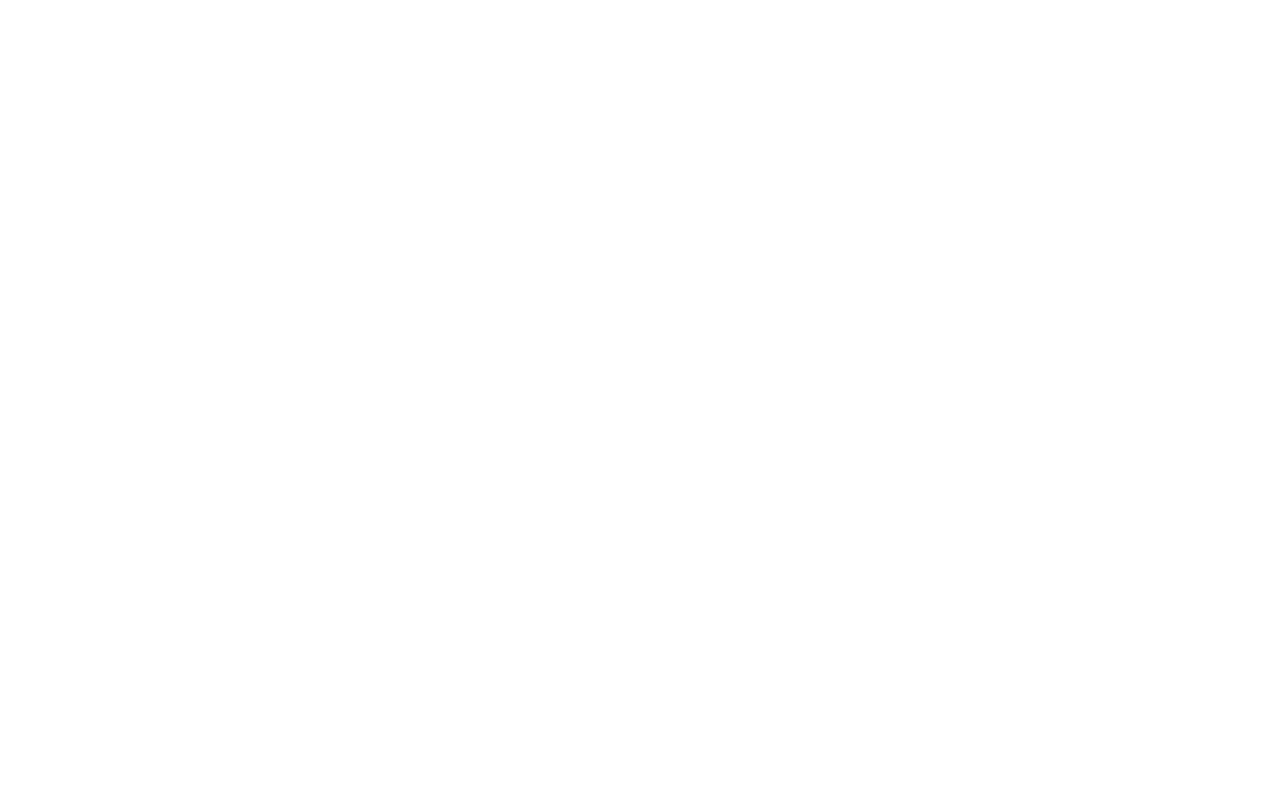
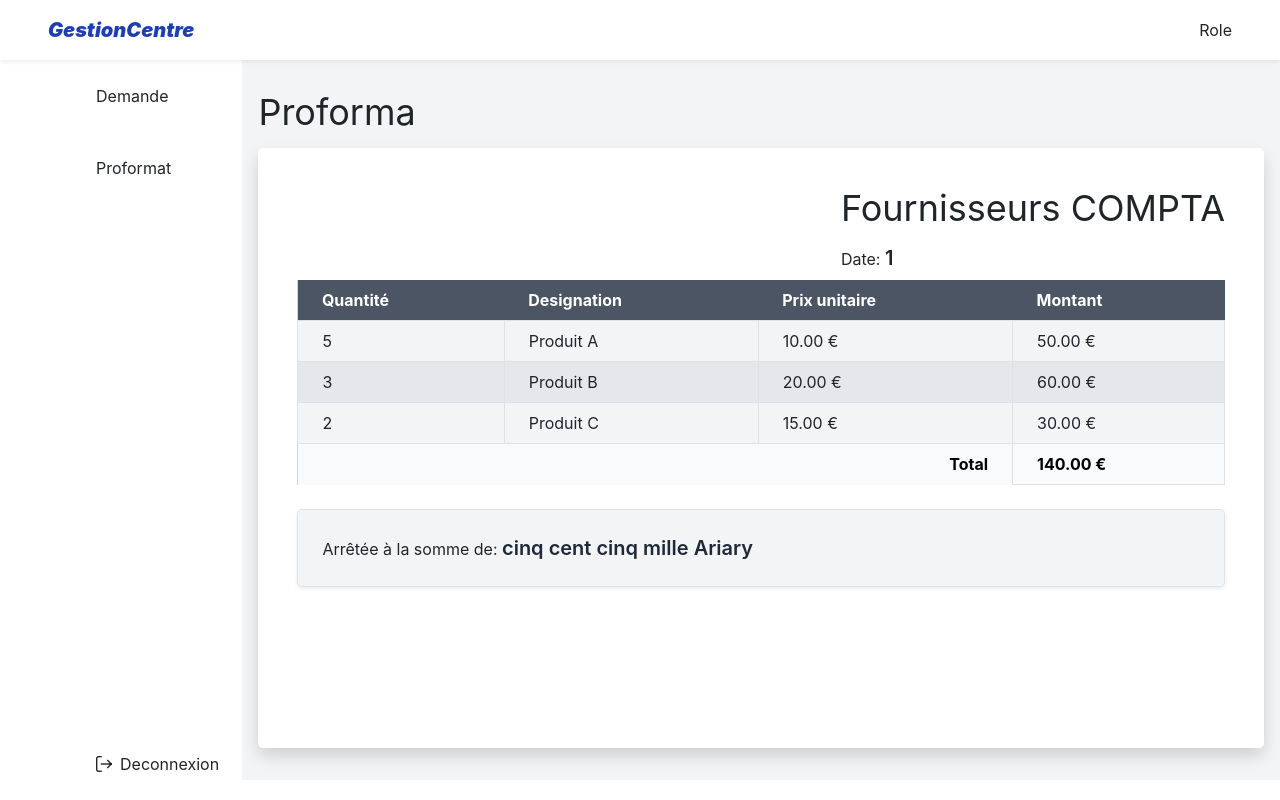
Before and after one commit to rarianaAina/gestionCentre, a Vue app: page /proformat/1 in a window 1280 px wide. Before the commit this address had no page. Built offline with nearby package versions, Linux system fonts and the light colour scheme.

Commit message:
wip:   proforma board

```diff
--- /dev/null
+++ b/src/layouts/Container.vue
@@ -0,0 +1,10 @@
+<template>
+  <div class="container bg-white p-4 rounded-lg shadow w-full">
+    <slot />
+  </div>
+</template>
+<style scoped>
+.container {
+  height: calc(100vh - 25vh);
+}
+</style>
--- a/src/router/index.js
+++ b/src/router/index.js
@@ -59,7 +59,7 @@
           component: StockView,
         },
         {
-          path: "proformat",
+          path: "proformat/:date",
           name: "proformat",
           component: ProformatView,
         },
--- a/src/views/DemandeProformaView.vue
+++ b/src/views/DemandeProformaView.vue
@@ -1,11 +1,17 @@
 <script setup lang="ts">
 import Title from "@/components/Title.vue";
+import Container from "@/layouts/Container.vue";
+import { useRouter } from "vue-router";
+const router = useRouter();
+
+const navigateToDate = (date) => {
+  router.push(`/proformat/${date}`);
+};
 </script>
 
 <template>
   <Title text="Mes proformas" />
-
-  <div class="container bg-white p-4 rounded-lg shadow w-full">
+  <Container>
     <table class="table-auto w-full">
       <thead class="bg-gray-600 text-white">
         <tr>
@@ -15,7 +21,16 @@
       </thead>
       <tbody>
         <tr class="bg-gray-100">
-          <td class="border px-4 py-2">2024-11-01</td>
+          <Button text="Checker stock" @click="$router.push('/stock')" />
+        </tr>
+
+        <tr>
+          <td
+            class="border px-4 py-2 cursor-pointer"
+            @click="navigateToDate('2024-11-01')"
+          >
+            2024-11-01
+          </td>
           <td class="border px-4 py-2">Project Kickoff</td>
         </tr>
         <tr class="bg-gray-200">
@@ -28,11 +43,5 @@
         </tr>
       </tbody>
     </table>
-  </div>
+  </Container>
 </template>
-
-<style scoped>
-.container {
-  height: calc(100vh - 20vh);
-}
-</style>
--- a/src/views/ProformatView.vue
+++ b/src/views/ProformatView.vue
@@ -1 +1,169 @@
-<template>ProformatView</template>
+<script setup lang="ts">
+import { computed } from "vue";
+import { useRoute } from "vue-router";
+import Title from "@/components/Title.vue";
+import Container from "@/layouts/Container.vue";
+
+const route = useRoute();
+
+const date = computed(() => route.params.date);
+
+function numberToLetterMoney(amount) {
+  const units = [
+    "",
+    "un",
+    "deux",
+    "trois",
+    "quatre",
+    "cinq",
+    "six",
+    "sept",
+    "huit",
+    "neuf",
+    "dix",
+    "onze",
+    "douze",
+    "treize",
+    "quatorze",
+    "quinze",
+    "seize",
+    "dix-sept",
+    "dix-huit",
+    "dix-neuf",
+  ];
+  const tens = [
+    "",
+    "",
+    "vingt",
+    "trente",
+    "quarante",
+    "cinquante",
+    "soixante",
+    "soixante-dix",
+    "quatre-vingt",
+    "quatre-vingt-dix",
+  ];
+
+  if (amount === 0) return "zéro";
+
+  let words = "";
+
+  // Handle thousands
+  if (amount >= 1000) {
+    words += convertHundreds(Math.floor(amount / 1000)) + " mille ";
+    amount %= 1000;
+  }
+
+  // Handle hundreds
+  words += convertHundreds(amount);
+
+  return words.trim();
+}
+
+function convertHundreds(amount) {
+  const units = [
+    "",
+    "un",
+    "deux",
+    "trois",
+    "quatre",
+    "cinq",
+    "six",
+    "sept",
+    "huit",
+    "neuf",
+  ];
+  const tens = [
+    "",
+    "",
+    "vingt",
+    "trente",
+    "quarante",
+    "cinquante",
+    "soixante",
+    "soixante-dix",
+    "quatre-vingt",
+    "quatre-vingt-dix",
+  ];
+
+  let words = "";
+
+  if (amount >= 100) {
+    words += units[Math.floor(amount / 100)] + " cent ";
+    amount %= 100;
+  }
+
+  if (amount >= 20) {
+    words += tens[Math.floor(amount / 10)] + " ";
+    amount %= 10;
+  }
+
+  if (amount > 0) {
+    words += units[amount] + " ";
+  }
+
+  return words.trim();
+}
+</script>
+
+<template>
+  <Title text="Proforma" />
+  <Container>
+    <div class="container">
+      <div class="flex justify-end">
+        <div>
+          <Title text="Fournisseurs COMPTA" />
+          <span
+            >Date: <span class="text-xl font-semibold">{{ date }}</span></span
+          >
+        </div>
+      </div>
+
+      <table class="table-auto w-full bg-gray-300 mt-2">
+        <thead class="bg-gray-600 text-white">
+          <tr>
+            <th scope="col" class="px-4 py-2">Quantité</th>
+            <th scope="col" class="px-4 py-2">Designation</th>
+            <th scope="col" class="px-4 py-2">Prix unitaire</th>
+            <th scope="col" class="px-4 py-2">Montant</th>
+          </tr>
+        </thead>
+        <tbody>
+          <tr class="bg-gray-100">
+            <td class="border px-4 py-2">5</td>
+            <td class="border px-4 py-2">Produit A</td>
+            <td class="border px-4 py-2">10.00 €</td>
+            <td class="border px-4 py-2">50.00 €</td>
+          </tr>
+          <tr class="bg-gray-200">
+            <td class="border px-4 py-2">3</td>
+            <td class="border px-4 py-2">Produit B</td>
+            <td class="border px-4 py-2">20.00 €</td>
+            <td class="border px-4 py-2">60.00 €</td>
+          </tr>
+          <tr class="bg-gray-100">
+            <td class="border px-4 py-2">2</td>
+            <td class="border px-4 py-2">Produit C</td>
+            <td class="border px-4 py-2">15.00 €</td>
+            <td class="border px-4 py-2">30.00 €</td>
+          </tr>
+        </tbody>
+        <tfoot>
+          <tr class="bg-gray-50 text-black">
+            <td colspan="3" class="px-4 py-2 text-right font-bold">Total</td>
+            <td class="border px-4 py-2 font-bold">140.00 €</td>
+          </tr>
+        </tfoot>
+      </table>
+
+      <div
+        class="mt-4 p-4 bg-gray-100 border border-gray-300 rounded-lg shadow-sm"
+      >
+        Arrêtée à la somme de:
+        <span class="text-xl font-semibold text-gray-800">
+          {{ numberToLetterMoney(505000) }} Ariary
+        </span>
+      </div>
+    </div>
+  </Container>
+</template>
```
